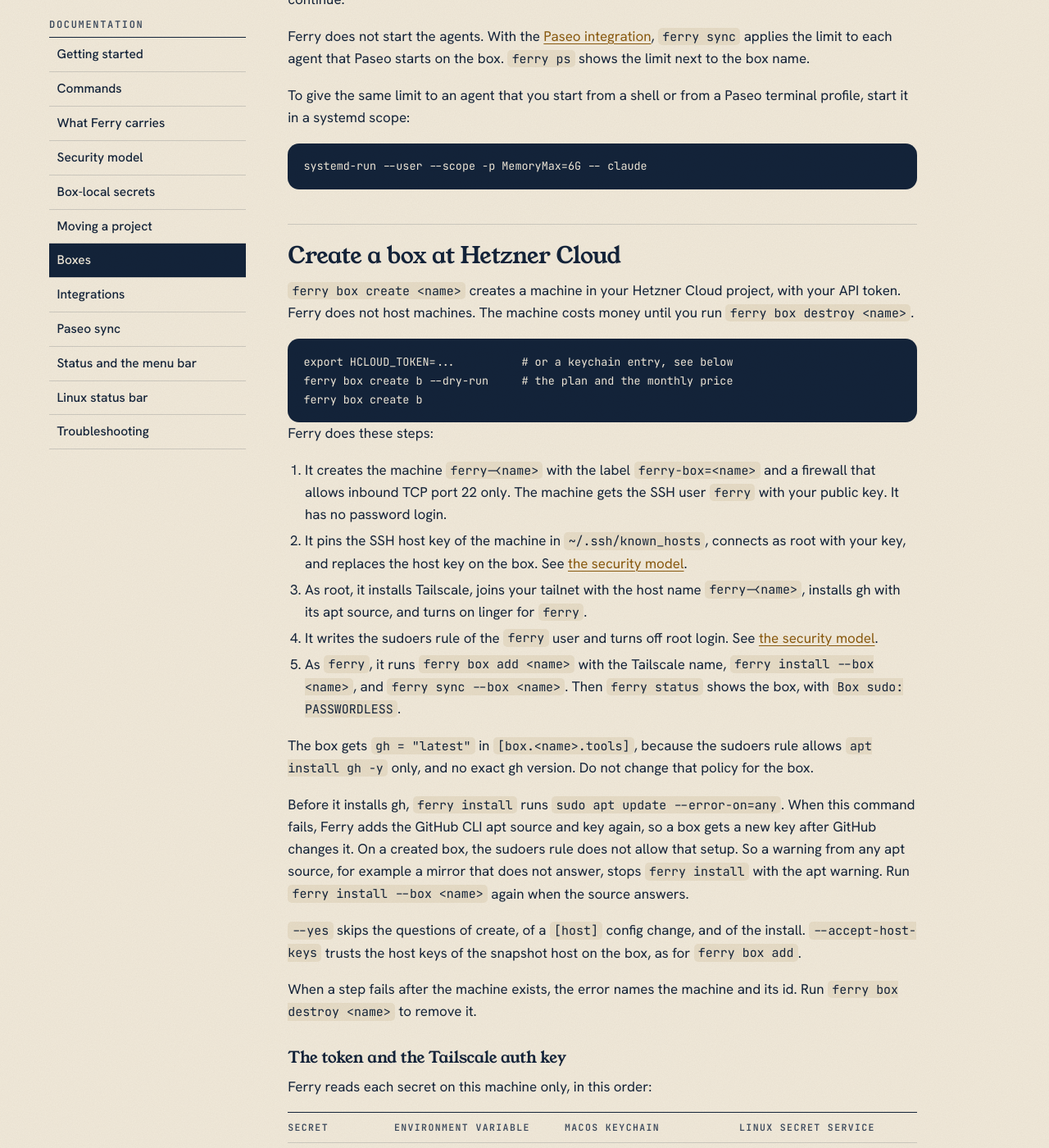
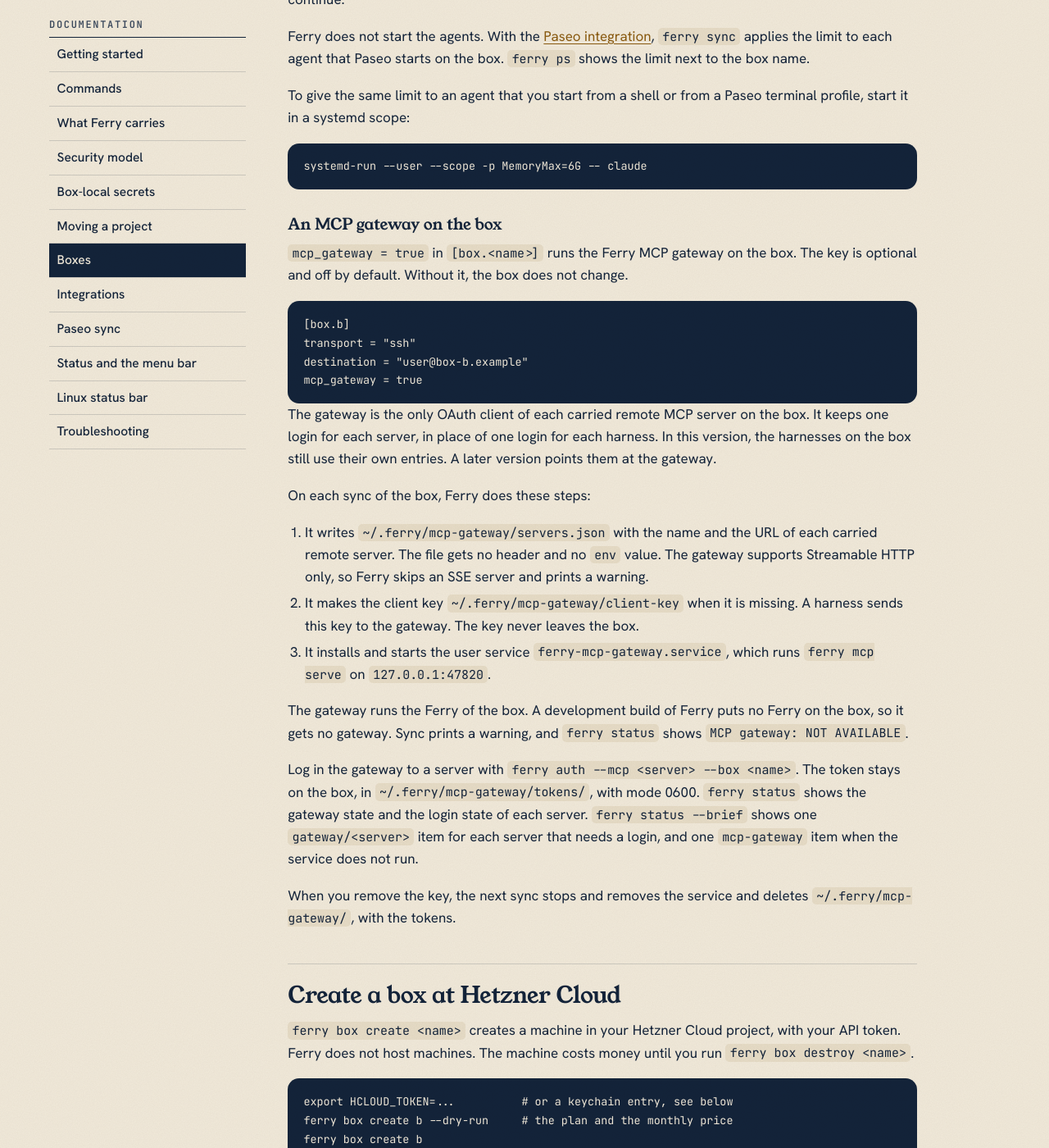
Before and after one commit to dlhck/ferry, a Jekyll site: the page built from docs/boxes.md, in a window 1280 px wide and 1400 px high, scrolled down 1740 px. Shown: the whole window at 82% size. Built offline with Jekyll 4.4.1, drawn with Linux system fonts in a browser that asks for light colours; some of the changed text lies outside the part shown.

Commit message:
docs: describe mcp_gateway, the gateway login, and the gateway status

````diff
--- a/docs/boxes.md
+++ b/docs/boxes.md
@@ -66,6 +66,31 @@
 ```sh
 systemd-run --user --scope -p MemoryMax=6G -- claude
 ```
+
+### An MCP gateway on the box
+
+`mcp_gateway = true` in `[box.<name>]` runs the Ferry MCP gateway on the box. The key is optional and off by default. Without it, the box does not change.
+
+```toml
+[box.b]
+transport = "ssh"
+destination = "user@box-b.example"
+mcp_gateway = true
+```
+
+The gateway is the only OAuth client of each carried remote MCP server on the box. It keeps one login for each server, in place of one login for each harness. In this version, the harnesses on the box still use their own entries. A later version points them at the gateway.
+
+On each sync of the box, Ferry does these steps:
+
+1. It writes `~/.ferry/mcp-gateway/servers.json` with the name and the URL of each carried remote server. The file gets no header and no `env` value. The gateway supports Streamable HTTP only, so Ferry skips an SSE server and prints a warning.
+2. It makes the client key `~/.ferry/mcp-gateway/client-key` when it is missing. A harness sends this key to the gateway. The key never leaves the box.
+3. It installs and starts the user service `ferry-mcp-gateway.service`, which runs `ferry mcp serve` on `127.0.0.1:47820`.
+
+The gateway runs the Ferry of the box. A development build of Ferry puts no Ferry on the box, so it gets no gateway. Sync prints a warning, and `ferry status` shows `MCP gateway: NOT AVAILABLE`.
+
+Log in the gateway to a server with `ferry auth --mcp <server> --box <name>`. The token stays on the box, in `~/.ferry/mcp-gateway/tokens/`, with mode 0600. `ferry status` shows the gateway state and the login state of each server. `ferry status --brief` shows one `gateway/<server>` item for each server that needs a login, and one `mcp-gateway` item when the service does not run.
+
+When you remove the key, the next sync stops and removes the service and deletes `~/.ferry/mcp-gateway/`, with the tokens.
 
 ## Create a box at Hetzner Cloud
 
@@ -243,13 +268,13 @@
 1. It stops and removes each `ferry-*.service` user service, such as `ferry-paseo.service`. A stopped service stops its agents.
 2. It removes each skill link, instruction file link, and root link that points into the Ferry checkout or to `~/.ferry/box/AGENTS.md`. When `ferry sync --force` moved a file of yours to `~/.ferry/backups`, Ferry moves the newest backup of that path back.
 3. It removes the ferry PATH block of `~/.profile`.
-4. It removes `~/.ferry/box`, `~/.ferry/exposed`, the checkout `~/.ferry/store`, the move record `~/.ferry/projects`, the Ferry binary `~/.local/bin/ferry`, and the marker `~/.ferry/box.json`.
+4. It removes `~/.ferry/box`, `~/.ferry/exposed`, the [MCP gateway](#an-mcp-gateway-on-the-box) files and logins in `~/.ferry/mcp-gateway`, the checkout `~/.ferry/store`, the move record `~/.ferry/projects`, the Ferry binary `~/.local/bin/ferry`, and the marker `~/.ferry/box.json`.
 
 Then Ferry removes the box from the config.
 
 ### What stays on the box
 
-- The logins and credentials, and the SSH keys
+- The logins and credentials, except the MCP gateway logins, and the SSH keys
 - The project directories
 - `~/.paseo`
 - The tools that Ferry installed: `gh`, `jq`, the agent CLIs, the Paseo CLI, and the tools of the config
````
Also changed, not shown: skills/ferry/SKILL.md (+3 -2 lines), README.md.
